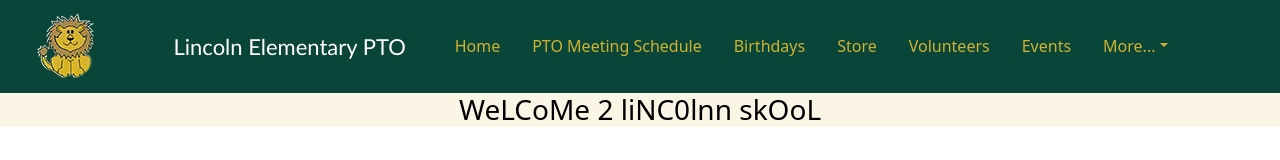
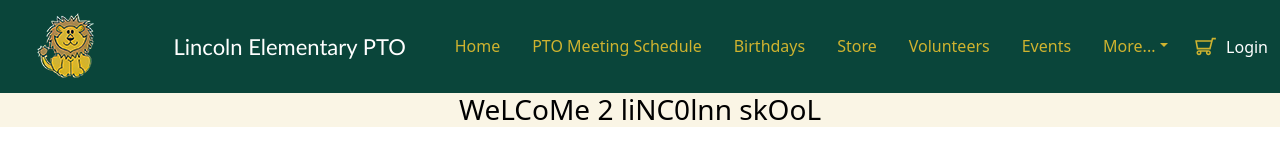
Before and after one commit to tg1489/lincoln-pto, a React (Vite) app in the folder client/: page / in a window 1280 px wide. Shown: the top 160 px of the page. Built offline with nearby package versions, Linux system fonts and the light colour scheme; a web font is replaced by a local one.

Commit message:
added props for header to check if mobile

```diff
--- a/client/src/App.jsx
+++ b/client/src/App.jsx
@@ -1,4 +1,4 @@
-import { useState } from 'react';
+import { useState, useEffect } from 'react';
 import Header from './components/Header';
 import 'bootstrap/dist/css/bootstrap.min.css';
 import 'bootstrap/dist/js/bootstrap.bundle.min.js';
@@ -6,9 +6,25 @@ import 'react-bootstrap';
 import './App.css';
 
 function App() {
+  const [isMobile, setIsMobile] = useState(false);
+
+  // Mobile
+  useEffect(() => {
+    const handleResize = () => {
+      setIsMobile(window.innerWidth <= 575.99);
+    };
+
+    handleResize();
+
+    addEventListener('resize', handleResize);
+
+    return () => {
+      removeEventListener('resize', handleResize);
+    };
+  });
   return (
     <>
-      <Header />
+      <Header isMobile={isMobile} />
       <h3>WeLCoMe 2 liNC0lnn skOoL</h3>
     </>
   );
--- a/client/src/Header.css
+++ b/client/src/Header.css
@@ -50,3 +50,14 @@ a {
   --bs-bg-opacity: 1;
   background-color: var(--green) !important;
 }
+
+.shopping-cart-image {
+  height: 20.82px;
+  width: 25.11px;
+  cursor: pointer;
+}
+
+.login {
+  color: #fff;
+  cursor: pointer;
+}
--- a/client/src/components/Header.jsx
+++ b/client/src/components/Header.jsx
@@ -1,5 +1,6 @@
 import React, { useRef, useState } from 'react';
 import lion from '../assets/lion-logo2.png';
+import cart from '../assets/shopping-cart-outline-svgrepo-com.svg';
 import '../Header.css';
 
 export default function Header() {
@@ -41,7 +42,8 @@ export default function Header() {
 
         {/* Navbar */}
         <div className='collapse navbar-collapse' id='navbarNav'>
-          <ul className='navbar-nav nav-underline ml-auto'>
+          {/* TEMP ADDED COL */}
+          <ul className='col navbar-nav nav-underline ml-auto'>
             <li className='nav-item'>
               <a className='nav-link' href='#'>
                 Home
@@ -107,8 +109,10 @@ export default function Header() {
             </li>
           </ul>
           {/* Shopping Cart */}
-          {/* Profile Picture */}
+          <img src={cart} className='shopping-cart-image mx-2' />
+          {/* Profile Picture shows after login */}
           {/* Login */}
+          <span className='login'>Login</span>
         </div>
       </div>
     </nav>
```
